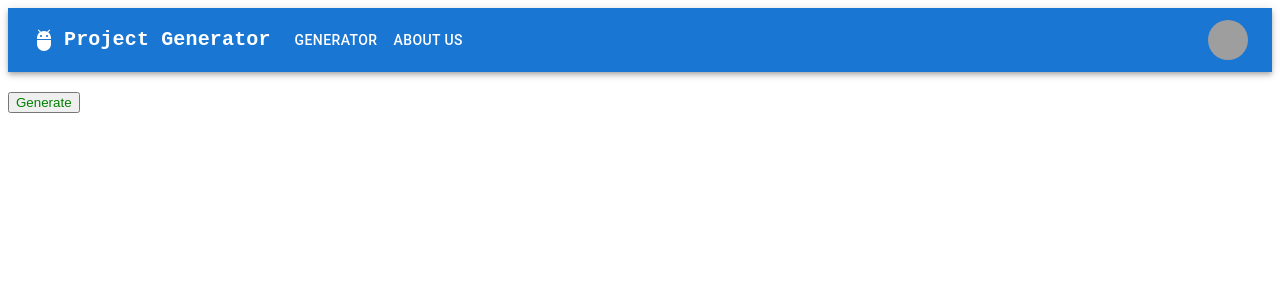
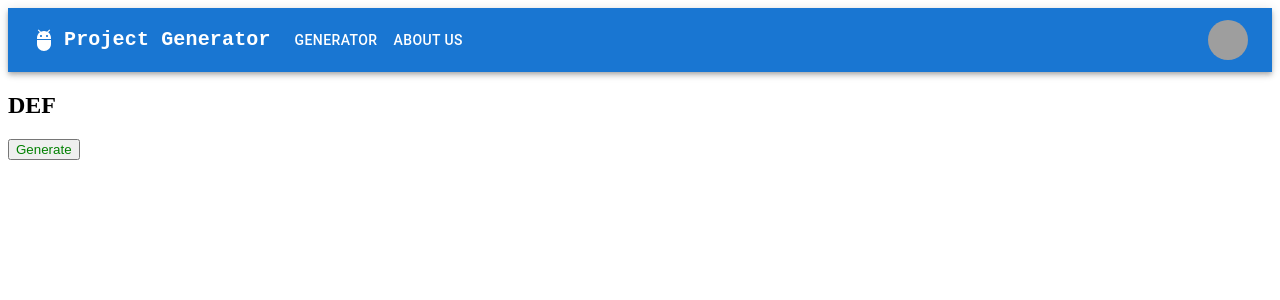
Before and after one commit to RCSIndustries/Project-Generator, a React (Create React App) app in the folder client/: page / in a window 1280 px wide. Shown: the top 300 px of the page. Built offline with nearby package versions, Linux system fonts and the light colour scheme; grey boxes are pictures that could not be loaded.

Commit message:
Prop Update

```diff
--- a/client/src/App.tsx
+++ b/client/src/App.tsx
@@ -3,7 +3,7 @@ import { ResponsiveNavBar } from './web/common/ResponseiveNavBar';
 import Generator from './components/Generator/Generator';
 import { GeneratorProps } from './components/Generator/Generator';
 const initProps:GeneratorProps ={
-  "projectName":"abc",
+  "projectName":"DEF",
   "projectDesc":"",
   "projectDiff":"",
   "projectLang":""
--- a/client/src/components/Generator/Generator.tsx
+++ b/client/src/components/Generator/Generator.tsx
@@ -12,9 +12,9 @@ function generateIdea(){
 }
 
 
-const Generator: FC<GeneratorProps> = () => (
+const Generator: FC<GeneratorProps> = (data:GeneratorProps) => (
 <div className='Generator-Page'>
-   <h2></h2>
+   <h2>{data.projectName}</h2>
    <button id="generate-btn" onClick={generateIdea}>Generate</button>
 </div>
 );
```
